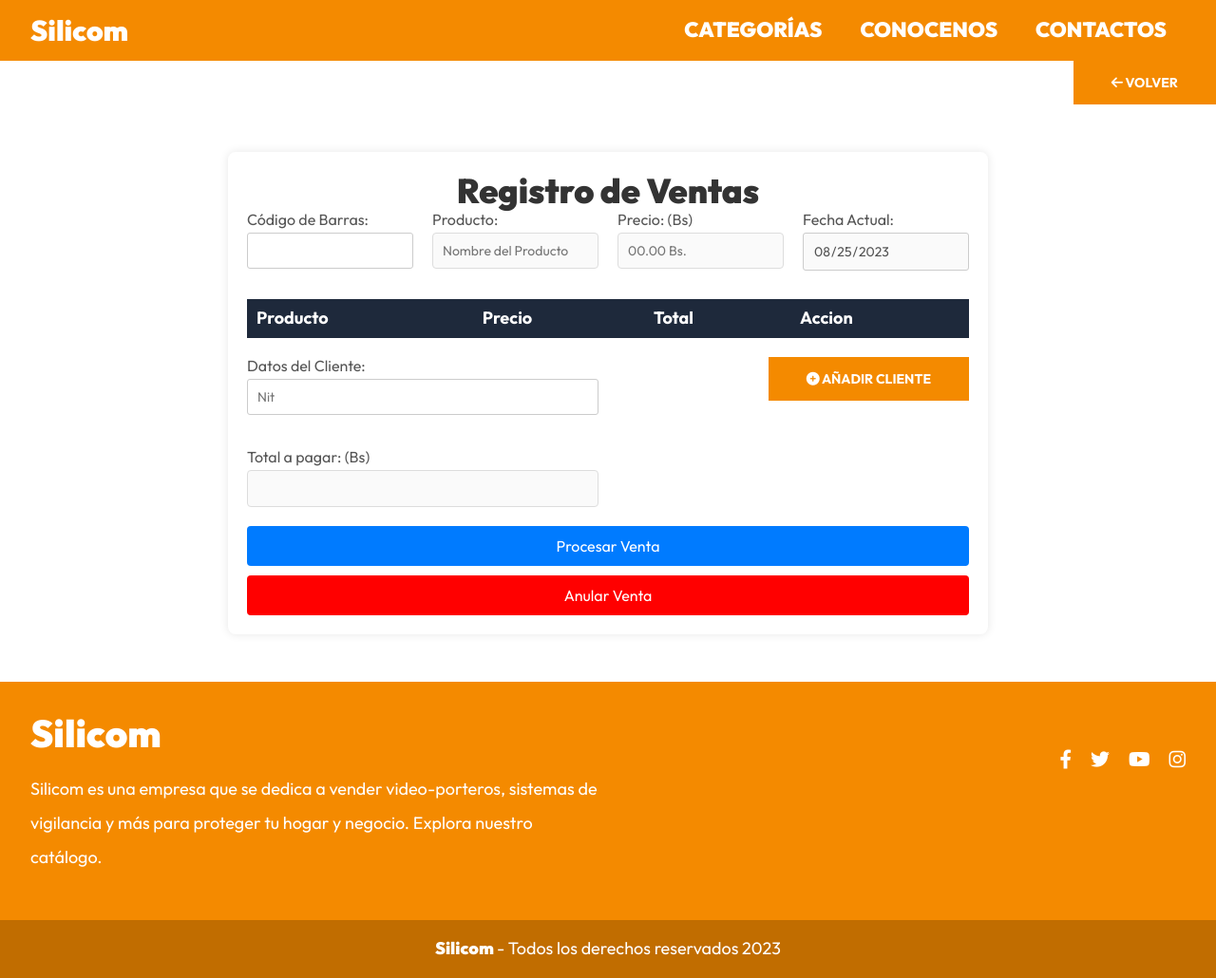
After one commit to Jeree-Gs/proyectosilicom, a PHP site: template views/admin/ventas/crear.php in a window 1280 px wide. The commit adds this page. Shown: the part 401-1431 px from the top of the page at 95% size. Run offline with PHP 8.4, Linux system fonts and the light colour scheme; the template is opened without the code that fills it, so the values that code supplies are empty; some libraries are stand-ins or nearby versions.

Commit message:
productos arreglado

```diff
--- a/public/index.php
+++ b/public/index.php
@@ -73,6 +73,8 @@ $router->post('/admin/ventas/crear', [VentasController::class, 'crear']);
 $router->get('/admin/ventas/editar', [VentasController::class, 'editar']);
 $router->post('/admin/ventas/editar', [VentasController::class, 'editar']);
 $router->post('/admin/ventas/eliminar', [VentasController::class, 'eliminar']);
+$router->get('/admin/ventas/registrar', [VentasController::class, 'registrar']);
+$router->post('/admin/ventas/registrar', [VentasController::class, 'registrar']);
 
 
 $router->get('/admin/tiendas', [TiendasController::class, 'index']);
--- a/src/scss/admin/_venta.scss
+++ b/src/scss/admin/_venta.scss
@@ -40,3 +40,86 @@ button {
     border-radius: 3px;
     cursor: pointer;
 }
+
+
+
+
+.container {
+    max-width: 800px;
+    margin: 50px auto;
+    background-color: #fff;
+    padding: 20px;
+    border-radius: 8px;
+    box-shadow: 0 0 10px rgba(0, 0, 0, 0.1);
+  }
+
+  h2 {
+    text-align: center;
+    color: #333;
+  }
+
+  form {
+    display: grid;
+    grid-gap: 20px;
+  }
+
+  .row {
+    display: grid;
+    grid-template-columns: 1fr 1fr 1fr 1fr;
+    grid-gap: 20px;
+  }
+
+  .two-columns {
+    display: grid;
+    grid-template-columns: 1fr 1fr;
+    grid-gap: 20px;
+  }
+
+  label {
+    font-size: 16px;
+    color: #555;
+  }
+
+  input {
+    width: 100%;
+    padding: 10px;
+    font-size: 14px;
+    border: 1px solid #ddd;
+    border-radius: 4px;
+    box-sizing: border-box;
+  }
+
+  input[type="hidden"] {
+    display: none;
+  }
+
+  .button-column {
+    display: grid;
+    grid-template-columns: 1fr;
+    grid-gap: 10px;
+  }
+
+  button {
+    color: #fff;
+    padding: 12px;
+    font-size: 16px;
+    border: none;
+    border-radius: 4px;
+    cursor: pointer;
+    width: 100%;
+  }
+
+  .boton-anular {
+    background-color: red;
+  }
+
+  @media (max-width: 768px) {
+    .container {
+      max-width: 100%;
+      margin: 20px;
+    }
+
+    .row, .two-columns, .button-column {
+      grid-template-columns: 1fr;
+    }
+  }
--- a/views/admin/almacenes/index.php
+++ b/views/admin/almacenes/index.php
@@ -1,7 +1,7 @@
 <h2 class="dashboard__heading"> <?php echo $titulo; ?> </h2>
 
 <div class="dashboard__contenedor-boton">
-    <a class="dashboard__boton" href="/admin/almacen/crear">
+    <a class="dashboard__boton" href="/admin/almacenes/crear">
         <i class="fa-solid fa-circle-plus"></i>
         Añadir Producto
     </a>
--- a/views/admin/tiendas/formulario.php
+++ b/views/admin/tiendas/formulario.php
@@ -82,7 +82,7 @@
     </div>
 </fieldset>
 
-<div class="formulario__campo">
+<!-- <div class="formulario__campo">
     <fieldset class="formulario__fieldset">
         <select
             id="miComboBox"
@@ -96,7 +96,7 @@
         <input type="text" id="nuevoValor" class="formulario__input">
         <button class="formulario__submit" onclick="agregarValor()">Agregar</button>
     </fieldset>
-</div>
+</div> -->
 
 <div class="formulario__campo" >
         <label for="precioMCuatro" class="formulario__label" type="hidden"></label>
--- /dev/null
+++ b/views/admin/ventas/crear.php
@@ -0,0 +1,68 @@
+<div class="dashboard__contenedor-boton">
+    <a class="dashboard__boton" href="/admin/ventas">
+        <i class="fa-solid fa-arrow-left"></i>
+        Volver
+    </a>
+</div>
+
+<div class="container">
+    <h2>Registro de Ventas</h2>
+    <form>
+      <div class="row">
+        <div>
+          <label for="codigoBarras">Código de Barras:</label>
+          <input type="text" id="codigoBarras" name="codigoBarras" required>
+        </div>
+        <div>
+          <label for="producto">Producto:</label>
+          <input disabled id="producto" name="producto" value="" placeholder="Nombre del Producto">
+        </div>
+        <div>
+          <label for="precio">Precio: (Bs)</label>
+          <input disabled id="precio" name="precio" value="" placeholder="00.00 Bs.">
+        </div>
+        <div>
+            <label for="fecha">Fecha Actual:</label>
+            <input type="date" id="fecha" value="<?php echo date('Y-m-d'); ?>" disabled>
+        </div>
+      </div>
+
+      <table class="table">
+            <thead class="table__thead">
+                <tr>
+                    <th scope="col" class="table__th">Producto</th>
+                    <th scope="col" class="table__th">Precio</th>
+                    <th scope="col" class="table__th">Total</th>
+                    <th scope="col" class="table__th">Accion</th>
+                </tr>
+            </thead>
+            <tbody>
+                <!-- Aquí se mostrarán los productos seleccionados -->
+            </tbody>
+        </table>
+
+        <div class="two-columns">
+        <div>
+          <label for="datosCliente">Datos del Cliente:</label>
+          <input type="text" id="datosCliente" name="datosCliente" placeholder="Nit" required>
+        </div>
+        <div class="dashboard__contenedor-boton">
+            <a class="dashboard__boton" href="/admin/clientes/crear">
+                <i class="fa-solid fa-circle-plus"></i>
+                Añadir Cliente
+            </a>
+        </div>
+        <div>
+          <label for="totalPagar">Total a pagar: (Bs)</label>
+          <input disabled id="totalPagar" name="totalPagar" value="">
+        </div>
+      </div>
+
+      <div class="button-column">
+        <button class="boton-procesar" type="button" onclick="procesarVenta()">Procesar Venta</button>
+        <button class="boton-anular" type="button" onclick="anularVenta()">Anular Venta</button>
+      </div>
+
+
+    </form>
+  </div>
```
Also changed, not shown: controllers/VentasController.php (+163 -1 lines), models/Categoria.php (added, +11 -0 lines), models/Registro.php (deleted, +0 -7 lines), views/admin/ventas/index.php (+27 -18 lines), public/build/css/app.css, 1 other file.
